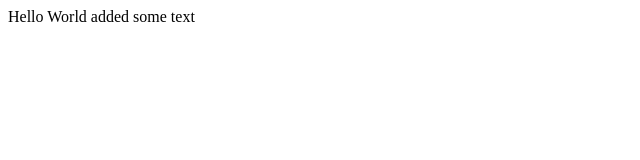
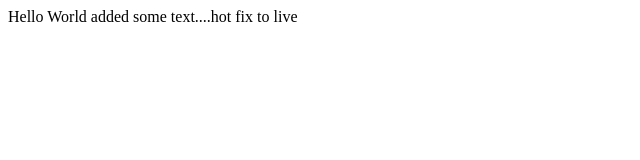
Before and after one commit to mvb89b/Hello-World, a plain HTML site: page index.html in a window 1280 px wide. Shown: the whole page, without its empty margins (0-640 px from the left). Drawn offline with Linux system fonts and the light colour scheme.

Commit message:
quick hotfix to master

```diff
--- a/index.html
+++ b/index.html
@@ -1,6 +1,6 @@
 <html>
 <head></head>
 <body>
-Hello World added some text
+Hello World added some text....hot fix to live
 </body>
 </html>
```
